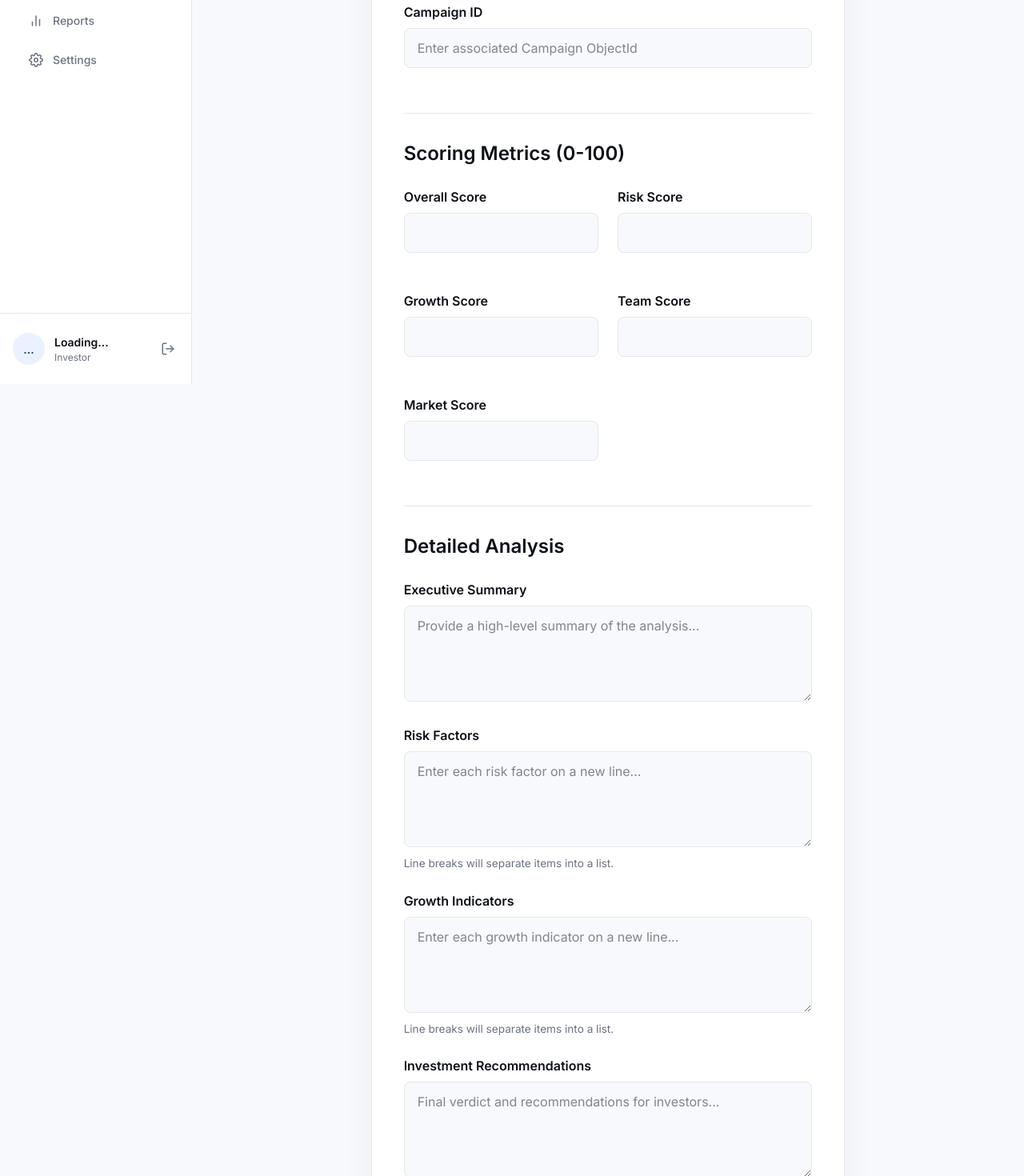
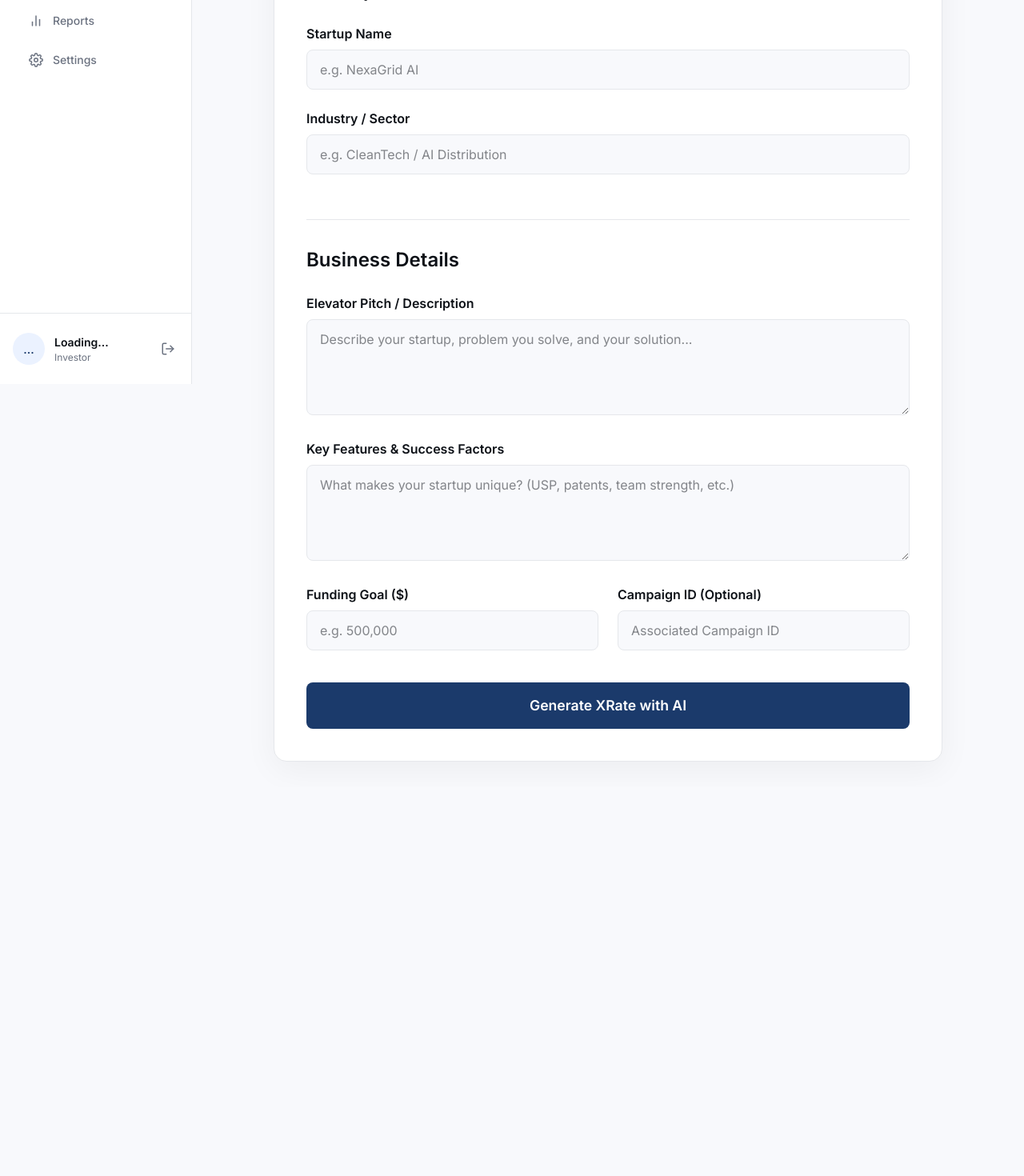
Before and after one commit to om0852/XtraFunding, a Next.js app: page /xrate in a window 1280 px wide. Shown: the part 320-1790 px from the top of the page at 80% size. After the commit the page ends 1304 px from the top, so only its background shows below. Built offline with nearby package versions, Linux system fonts and the light colour scheme.

Commit message:
feat: Xrate AI Done (Refinement remaining)

```diff
--- a/app/(dashboard)/xrate-report/[id]/page.tsx
+++ b/app/(dashboard)/xrate-report/[id]/page.tsx
@@ -7,7 +7,9 @@ import Link from 'next/link';
 
 interface ReportData {
   _id: string;
-  campaignId: string;
+  startupName: string;
+  industry: string;
+  description: string;
   overallScore: number;
   riskScore: number;
   growthScore: number;
@@ -92,7 +94,7 @@ export default function XRateDynamicReportPage() {
       const pdfHeight = (imgProps.height * pdfWidth) / imgProps.width;
 
       pdf.addImage(imgData, 'PNG', 0, 0, pdfWidth, pdfHeight);
-      pdf.save(`XRate_Report_${report.campaignId}_${new Date().toISOString().split('T')[0]}.pdf`);
+      pdf.save(`XRate_Report_${report.startupName.replace(/\s+/g, '_')}_${new Date().toISOString().split('T')[0]}.pdf`);
 
     } catch (err) {
       console.error('PDF Generation Error:', err);
@@ -134,14 +136,14 @@ export default function XRateDynamicReportPage() {
         {/* HEADER CARD */}
         <div className={styles.headerCard}>
           <div className={styles.headerLeft}>
-            <div className={styles.startupLogo}>{report.campaignId.substring(0, 2).toUpperCase()}</div>
+            <div className={styles.startupLogo}>{report.startupName.substring(0, 2).toUpperCase()}</div>
             <div className={styles.startupInfo}>
-              <h1 className={styles.startupName}>Campaign: {report.campaignId}</h1>
+              <h1 className={styles.startupName}>{report.startupName}</h1>
               <div className={styles.badgesRow}>
-                <span className={styles.badgePill}>Analysis</span>
-                <span className={styles.badgePill}>Generation V1</span>
+                <span className={styles.badgePill}>{report.industry}</span>
+                <span className={styles.badgePill}>AI Generated</span>
               </div>
-              <div className={styles.reportDate}>Report generated on {new Date(report.createdAt).toLocaleDateString()}</div>
+              <div className={styles.reportDate}>Analysis generated on {new Date(report.createdAt).toLocaleDateString()}</div>
             </div>
           </div>
           <div className={styles.headerRight}>
@@ -198,13 +200,13 @@ export default function XRateDynamicReportPage() {
             <div className={styles.barContainer}>
               <div className={styles.barFillBlue} style={{ width: `${report.marketScore}%` }}></div>
             </div>
-            <span className={styles.cardTagBlue}>Large TAM</span>
+            <span className={styles.cardTagBlue}>Market Reach</span>
           </div>
         </div>
 
         {/* FULL ANALYSIS SECTIONS */}
         <div className={styles.analysisSection}>
-          <h2 className={styles.analysisTitle}>Detailed Analysis Report</h2>
+          <h2 className={styles.analysisTitle}>Detailed AI Analysis</h2>
 
           <div className={styles.accordionItem}>
             <div className={styles.accordionHeader} onClick={() => toggleSection(1)}>
--- a/app/(dashboard)/xrate/page.tsx
+++ b/app/(dashboard)/xrate/page.tsx
@@ -7,16 +7,12 @@ import styles from './page.module.css';
 export default function XrateFormPage() {
   const router = useRouter();
   const [formData, setFormData] = useState({
-    campaignId: '',
-    overallScore: '',
-    riskScore: '',
-    growthScore: '',
-    teamScore: '',
-    marketScore: '',
-    executiveSummary: '',
-    riskFactors: '',
-    growthIndicators: '',
-    investmentRecommendations: ''
+    startupName: '',
+    industry: '',
+    description: '',
+    fundingGoal: '',
+    keyFeatures: '',
+    campaignId: ''
   });
 
   const [loading, setLoading] = useState(false);
@@ -47,9 +43,8 @@ export default function XrateFormPage() {
         throw new Error(data.error || 'Failed to generate XRate report');
       }
 
-      setSuccess('XRate Report generated! Redirecting to report view...');
+      setSuccess('AI Analysis Complete! XRate Report generated. Redirecting...');
 
-      // Navigate to the report page after a brief delay to show the success message
       setTimeout(() => {
         router.push(`/xrate-report/${data.data._id}`);
       }, 1500);
@@ -64,8 +59,8 @@ export default function XrateFormPage() {
   return (
     <div className={styles.container}>
       <div className={styles.header}>
-        <h1 className={styles.title}>Generate Xrate</h1>
-        <p className={styles.subtitle}>Fill in the evaluation metrics to generate a comprehensive XRate Report</p>
+        <h1 className={styles.title}>AI Xrate Generator</h1>
+        <p className={styles.subtitle}>Our Gemini AI will analyze your startup details to generate a comprehensive XRate report and risk analysis.</p>
       </div>
 
       <div className={styles.card}>
@@ -75,160 +70,96 @@ export default function XrateFormPage() {
         <form onSubmit={handleSubmit}>
 
           <div className={styles.section}>
-            <h2 className={styles.sectionTitle}>Campaign Details</h2>
+            <h2 className={styles.sectionTitle}>Startup Profile</h2>
+
             <div className={styles.formGroup}>
-              <label className={styles.label} htmlFor="campaignId">Campaign ID</label>
+              <label className={styles.label} htmlFor="startupName">Startup Name</label>
               <input
                 type="text"
-                id="campaignId"
-                name="campaignId"
-                value={formData.campaignId}
+                id="startupName"
+                name="startupName"
+                value={formData.startupName}
                 onChange={handleChange}
                 className={styles.input}
-                placeholder="Enter associated Campaign ObjectId"
+                placeholder="e.g. NexaGrid AI"
+                required
+              />
+            </div>
+
+            <div className={styles.formGroup}>
+              <label className={styles.label} htmlFor="industry">Industry / Sector</label>
+              <input
+                type="text"
+                id="industry"
+                name="industry"
+                value={formData.industry}
+                onChange={handleChange}
+                className={styles.input}
+                placeholder="e.g. CleanTech / AI Distribution"
                 required
               />
             </div>
           </div>
 
           <div className={styles.section}>
-            <h2 className={styles.sectionTitle}>Scoring Metrics (0-100)</h2>
+            <h2 className={styles.sectionTitle}>Business Details</h2>
+
+            <div className={styles.formGroup}>
+              <label className={styles.label} htmlFor="description">Elevator Pitch / Description</label>
+              <textarea
+                id="description"
+                name="description"
+                value={formData.description}
+                onChange={handleChange}
+                className={styles.textarea}
+                placeholder="Describe your startup, problem you solve, and your solution..."
+                required
+              />
+            </div>
+
+            <div className={styles.formGroup}>
+              <label className={styles.label} htmlFor="keyFeatures">Key Features & Success Factors</label>
+              <textarea
+                id="keyFeatures"
+                name="keyFeatures"
+                value={formData.keyFeatures}
+                onChange={handleChange}
+                className={styles.textarea}
+                placeholder="What makes your startup unique? (USP, patents, team strength, etc.)"
+              />
+            </div>
+
             <div className={styles.grid}>
               <div className={styles.formGroup}>
-                <label className={styles.label} htmlFor="overallScore">Overall Score</label>
+                <label className={styles.label} htmlFor="fundingGoal">Funding Goal ($)</label>
                 <input
-                  type="number"
-                  id="overallScore"
-                  name="overallScore"
-                  min="0"
-                  max="100"
-                  value={formData.overallScore}
+                  type="text"
+                  id="fundingGoal"
+                  name="fundingGoal"
+                  value={formData.fundingGoal}
                   onChange={handleChange}
                   className={styles.input}
-                  required
+                  placeholder="e.g. 500,000"
                 />
               </div>
 
               <div className={styles.formGroup}>
-                <label className={styles.label} htmlFor="riskScore">Risk Score</label>
+                <label className={styles.label} htmlFor="campaignId">Campaign ID (Optional)</label>
                 <input
-                  type="number"
-                  id="riskScore"
-                  name="riskScore"
-                  min="0"
-                  max="100"
-                  value={formData.riskScore}
+                  type="text"
+                  id="campaignId"
+                  name="campaignId"
+                  value={formData.campaignId}
                   onChange={handleChange}
                   className={styles.input}
-                  required
-                />
-              </div>
-
-              <div className={styles.formGroup}>
-                <label className={styles.label} htmlFor="growthScore">Growth Score</label>
-                <input
-                  type="number"
-                  id="growthScore"
-                  name="growthScore"
-                  min="0"
-                  max="100"
-                  value={formData.growthScore}
-                  onChange={handleChange}
-                  className={styles.input}
-                  required
-                />
-              </div>
-
-              <div className={styles.formGroup}>
-                <label className={styles.label} htmlFor="teamScore">Team Score</label>
-                <input
-                  type="number"
-                  id="teamScore"
-                  name="teamScore"
-                  min="0"
-                  max="100"
-                  value={formData.teamScore}
-                  onChange={handleChange}
-                  className={styles.input}
-                  required
-                />
-              </div>
-
-              <div className={styles.formGroup}>
-                <label className={styles.label} htmlFor="marketScore">Market Score</label>
-                <input
-                  type="number"
-                  id="marketScore"
-                  name="marketScore"
-                  min="0"
-                  max="100"
-                  value={formData.marketScore}
-                  onChange={handleChange}
-                  className={styles.input}
-                  required
+                  placeholder="Associated Campaign ID"
                 />
               </div>
             </div>
           </div>
 
-          <div className={styles.section}>
-            <h2 className={styles.sectionTitle}>Detailed Analysis</h2>
-
-            <div className={styles.formGroup}>
-              <label className={styles.label} htmlFor="executiveSummary">Executive Summary</label>
-              <textarea
-                id="executiveSummary"
-                name="executiveSummary"
-                value={formData.executiveSummary}
-                onChange={handleChange}
-                className={styles.textarea}
-                placeholder="Provide a high-level summary of the analysis..."
-                required
-              />
-            </div>
-
-            <div className={styles.formGroup}>
-              <label className={styles.label} htmlFor="riskFactors">Risk Factors</label>
-              <textarea
-                id="riskFactors"
-                name="riskFactors"
-                value={formData.riskFactors}
-                onChange={handleChange}
-                className={styles.textarea}
-                placeholder="Enter each risk factor on a new line..."
-              />
-              <span className={styles.helpText}>Line breaks will separate items into a list.</span>
-            </div>
-
-            <div className={styles.formGroup}>
-              <label className={styles.label} htmlFor="growthIndicators">Growth Indicators</label>
-              <textarea
-                id="growthIndicators"
-                name="growthIndicators"
-                value={formData.growthIndicators}
-                onChange={handleChange}
-                className={styles.textarea}
-                placeholder="Enter each growth indicator on a new line..."
-              />
-              <span className={styles.helpText}>Line breaks will separate items into a list.</span>
-            </div>
-
-            <div className={styles.formGroup}>
-              <label className={styles.label} htmlFor="investmentRecommendations">Investment Recommendations</label>
-              <textarea
-                id="investmentRecommendations"
-                name="investmentRecommendations"
-                value={formData.investmentRecommendations}
-                onChange={handleChange}
-                className={styles.textarea}
-                placeholder="Final verdict and recommendations for investors..."
-                required
-              />
-            </div>
-          </div>
-
           <button type="submit" className={styles.submitBtn} disabled={loading}>
-            {loading ? 'Generating Report...' : 'Generate XRate Report'}
+            {loading ? 'AI analyzing...' : 'Generate XRate with AI'}
           </button>
         </form>
       </div>
--- a/app/api/xrate/route.ts
+++ b/app/api/xrate/route.ts
@@ -1,30 +1,68 @@
 import { NextResponse } from 'next/server';
-import mongoose from 'mongoose';
 import dbConnect from '@/lib/db';
 import XRateReport from '@/lib/models/XRateReport';
+import { GoogleGenerativeAI } from "@google/generative-ai";
+
+const genAI = new GoogleGenerativeAI(process.env.GEMINI_API_KEY || '');
+const model = genAI.getGenerativeModel({
+  model: "gemini-3-flash-preview",
+  generationConfig: { responseMimeType: "application/json" }
+});
 
 export async function POST(request: Request) {
   try {
+    const body = await request.json();
+    const { startupName, industry, description, fundingGoal, keyFeatures, campaignId } = body;
+
+    if (!startupName || !industry || !description) {
+      return NextResponse.json({ error: 'Missing required startup details' }, { status: 400 });
+    }
+
     await dbConnect();
-    const body = await request.json();
 
-    // Utility to map newline separated strings into an array
-    const parseList = (str?: string) => {
-      if (!str) return [];
-      return str.split('\n').map(s => s.trim()).filter(s => s.length > 0);
-    };
+    const prompt = `
+      You are an expert Venture Capital Analyst. Analyze the following startup and provide a detailed XRate Report in JSON format.
+
+      Startup Name: ${startupName}
+      Industry: ${industry}
+      Description: ${description}
+      Funding Goal: ${fundingGoal || 'Not specified'}
+      Key Features/Success Factors: ${keyFeatures || 'Not specified'}
+
+      The JSON response must follow this structure:
+      {
+        "overallScore": number (0-100),
+        "riskScore": number (0-100),
+        "growthScore": number (0-100),
+        "teamScore": number (0-100),
+        "marketScore": number (0-100),
+        "executiveSummary": "string (around 100-150 words)",
+        "riskFactors": ["string", "string", ...],
+        "growthIndicators": ["string", "string", ...],
+        "investmentRecommendations": "string (professional advice)"
+      }
+
+      Be objective, critical, and insightful.
+    `;
+
+    const result = await model.generateContent(prompt);
+    const responseText = result.response.text();
+    const aiData = JSON.parse(responseText);
 
     const newReport = await XRateReport.create({
-      campaignId: body.campaignId,
-      overallScore: Number(body.overallScore),
-      riskScore: Number(body.riskScore),
-      growthScore: Number(body.growthScore),
-      teamScore: Number(body.teamScore),
-      marketScore: Number(body.marketScore),
-      executiveSummary: body.executiveSummary,
-      riskFactors: parseList(body.riskFactors),
-      growthIndicators: parseList(body.growthIndicators),
-      investmentRecommendations: body.investmentRecommendations,
+      startupName,
+      industry,
+      description,
+      overallScore: aiData.overallScore,
+      riskScore: aiData.riskScore,
+      growthScore: aiData.growthScore,
+      teamScore: aiData.teamScore,
+      marketScore: aiData.marketScore,
+      executiveSummary: aiData.executiveSummary,
+      riskFactors: aiData.riskFactors,
+      growthIndicators: aiData.growthIndicators,
+      investmentRecommendations: aiData.investmentRecommendations,
+      campaignId: campaignId || null,
     });
 
     return NextResponse.json({ success: true, data: newReport }, { status: 201 });
--- a/lib/models/XRateReport.ts
+++ b/lib/models/XRateReport.ts
@@ -1,7 +1,9 @@
 import mongoose, { Schema, Document, Model } from 'mongoose';
 
 export interface IXRateReport extends Document {
-  campaignId: string;
+  startupName: string;
+  industry: string;
+  description: string;
   overallScore: number;
   riskScore: number;
   growthScore: number;
@@ -11,6 +13,7 @@ export interface IXRateReport extends Document {
   riskFactors: string[];
   growthIndicators: string[];
   investmentRecommendations: string;
+  campaignId?: string;
   verifiedDocuments: string[];
   lastUpdated: Date;
   createdAt: Date;
@@ -19,7 +22,9 @@ export interface IXRateReport extends Document {
 
 const XRateReportSchema: Schema = new Schema(
   {
-    campaignId: { type: String, required: true },
+    startupName: { type: String, required: true },
+    industry: { type: String, required: true },
+    description: { type: String, required: true },
     overallScore: { type: Number, required: true, min: 0, max: 100 },
     riskScore: { type: Number, required: true, min: 0, max: 100 },
     growthScore: { type: Number, required: true, min: 0, max: 100 },
@@ -29,6 +34,7 @@ const XRateReportSchema: Schema = new Schema(
     riskFactors: [{ type: String }],
     growthIndicators: [{ type: String }],
     investmentRecommendations: { type: String, required: true },
+    campaignId: { type: String },
     verifiedDocuments: [{ type: String }],
   },
   { timestamps: true }
--- a/package.json
+++ b/package.json
@@ -9,7 +9,9 @@
     "lint": "eslint"
   },
   "dependencies": {
+    "@google/generative-ai": "^0.24.1",
     "@vercel/blob": "^2.3.3",
+    "dotenv": "^17.4.2",
     "html2canvas": "^1.4.1",
     "jspdf": "^4.2.1",
     "mongoose": "^9.4.1",
```
Also changed, not shown: 1 other file (tests, documents, lock files or other folders).
